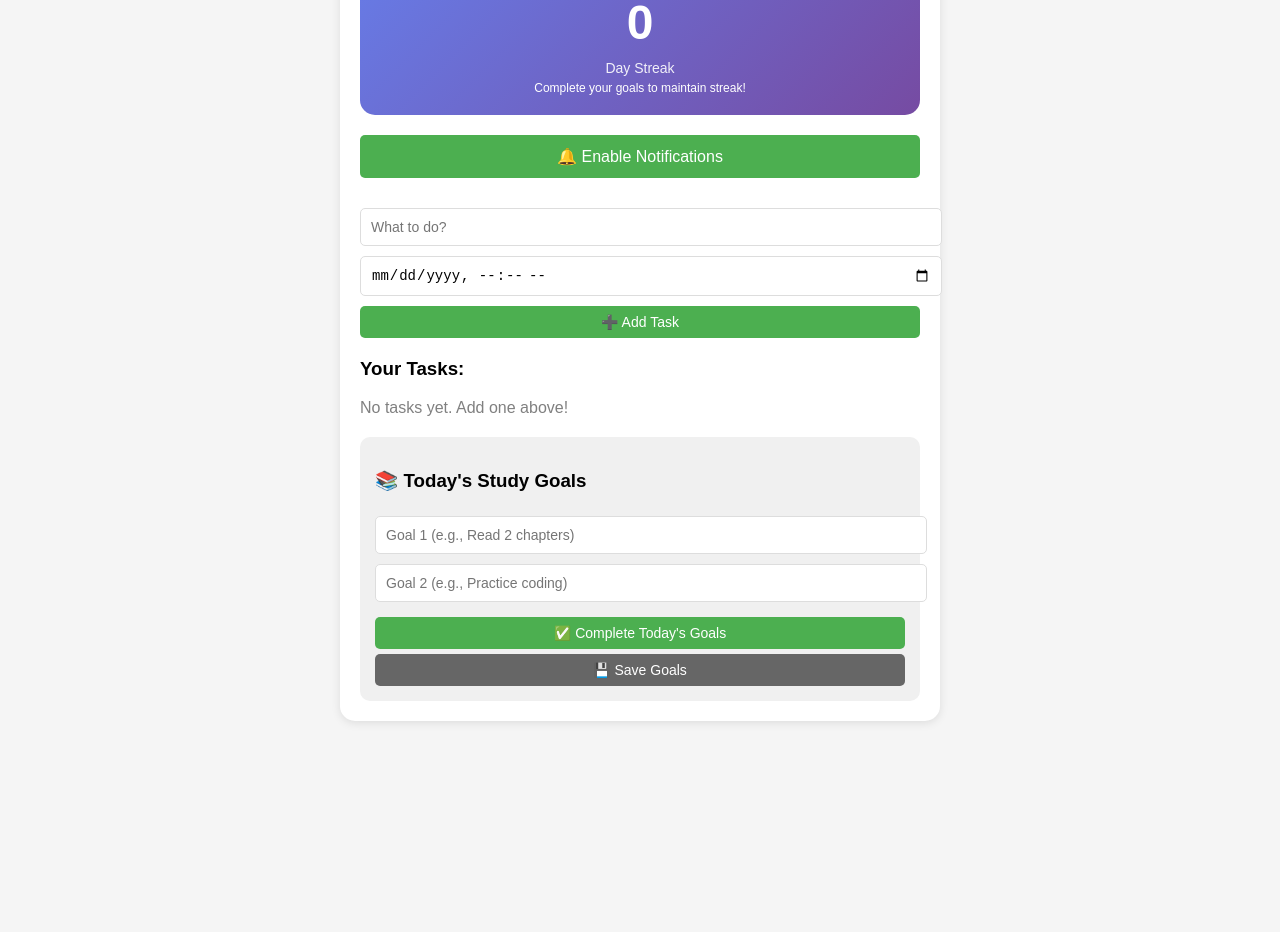
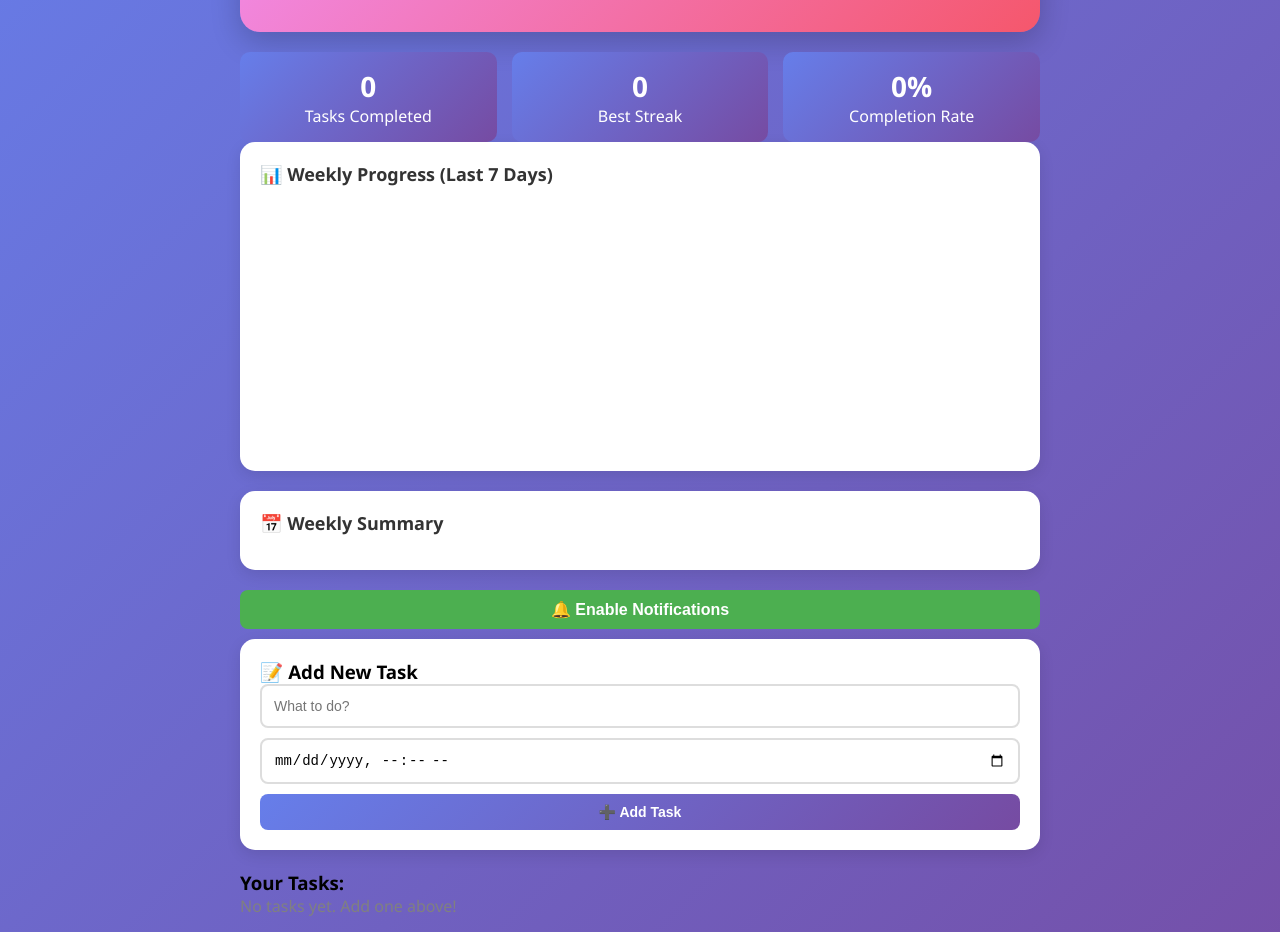
Before and after one commit to JyoshnaKarri/my-todo-notify, a plain HTML site: page index.html in a window 1280 px wide. Shown: the part 244-1176 px from the top of the page. Before the commit the page ends 1035 px from the top, so only its background shows below. Drawn offline with Linux system fonts and the light colour scheme.

Commit message:
Update index.html

```diff
--- a/index.html
+++ b/index.html
@@ -1,46 +1,145 @@
 <!DOCTYPE html>
 <html>
 <head>
-    <title>My Todo with Alarms & Streaks</title>
+    <title>My Todo with Streaks & Analytics</title>
     <meta name="viewport" content="width=device-width, initial-scale=1">
     <style>
+        * {
+            margin: 0;
+            padding: 0;
+            box-sizing: border-box;
+        }
+
         body {
-            font-family: Arial;
-            max-width: 600px;
-            margin: 50px auto;
+            font-family: 'Segoe UI', Arial, sans-serif;
+            background: linear-gradient(135deg, #667eea 0%, #764ba2 100%);
+            min-height: 100vh;
             padding: 20px;
-            background: #f5f5f5;
         }
 
         .container {
+            max-width: 800px;
+            margin: 0 auto;
+        }
+
+        /* Streak Card */
+        .streak-card {
+            background: linear-gradient(135deg, #f093fb 0%, #f5576c 100%);
+            color: white;
+            padding: 25px;
+            border-radius: 20px;
+            text-align: center;
+            margin-bottom: 20px;
+            box-shadow: 0 10px 30px rgba(0,0,0,0.2);
+        }
+
+        .streak-number {
+            font-size: 64px;
+            font-weight: bold;
+            margin: 10px 0;
+            text-shadow: 2px 2px 4px rgba(0,0,0,0.2);
+        }
+
+        .fire-icon {
+            font-size: 48px;
+            animation: bounce 1s ease infinite;
+        }
+
+        @keyframes bounce {
+            0%, 100% { transform: translateY(0); }
+            50% { transform: translateY(-10px); }
+        }
+
+        /* Graph Container */
+        .graph-container {
             background: white;
             padding: 20px;
             border-radius: 15px;
-            box-shadow: 0 2px 10px rgba(0,0,0,0.1);
+            margin-bottom: 20px;
+            box-shadow: 0 5px 15px rgba(0,0,0,0.1);
         }
 
-        .streak-card {
-            background: linear-gradient(135deg, #667eea 0%, #764ba2 100%);
-            color: white;
+        .graph-title {
+            font-size: 18px;
+            font-weight: bold;
+            margin-bottom: 15px;
+            color: #333;
+        }
+
+        .bar-graph {
+            display: flex;
+            align-items: flex-end;
+            gap: 15px;
+            justify-content: center;
+            flex-wrap: wrap;
+            min-height: 250px;
+        }
+
+        .bar-item {
+            flex: 1;
+            min-width: 50px;
+            text-align: center;
+        }
+
+        .bar {
+            background: linear-gradient(180deg, #667eea 0%, #764ba2 100%);
+            height: 0px;
+            min-height: 5px;
+            border-radius: 10px;
+            transition: height 0.5s ease;
+            cursor: pointer;
+            position: relative;
+        }
+
+        .bar:hover {
+            opacity: 0.8;
+            transform: scaleX(1.05);
+        }
+
+        .bar-label {
+            margin-top: 10px;
+            font-size: 12px;
+            font-weight: bold;
+            color: #555;
+        }
+
+        .bar-value {
+            font-size: 11px;
+            color: #667eea;
+            margin-top: 5px;
+        }
+
+        /* Weekly Summary */
+        .summary-card {
+            background: white;
             padding: 20px;
             border-radius: 15px;
-            text-align: center;
             margin-bottom: 20px;
+            box-shadow: 0 5px 15px rgba(0,0,0,0.1);
         }
 
-        .streak-number {
-            font-size: 48px;
+        .milestone {
+            background: linear-gradient(135deg, #ffecd2 0%, #fcb69f 100%);
+            padding: 15px;
+            border-radius: 10px;
+            margin: 10px 0;
+            text-align: center;
             font-weight: bold;
-            margin: 10px 0;
+            animation: glow 1s ease-in-out;
         }
 
-        .streak-label {
-            font-size: 14px;
-            opacity: 0.9;
+        @keyframes glow {
+            0% { transform: scale(0.9); opacity: 0; }
+            100% { transform: scale(1); opacity: 1; }
         }
 
-        .fire-icon {
-            font-size: 32px;
+        /* Todo Items */
+        .todo-card {
+            background: white;
+            border-radius: 15px;
+            padding: 20px;
+            margin-bottom: 20px;
+            box-shadow: 0 5px 15px rgba(0,0,0,0.1);
         }
 
         .todo-item {
@@ -51,48 +150,62 @@
             padding: 10px;
             background: #f9f9f9;
             border-radius: 8px;
+            transition: transform 0.2s;
+        }
+
+        .todo-item:hover {
+            transform: translateX(5px);
         }
 
         button {
-            padding: 8px 15px;
+            padding: 10px 20px;
             cursor: pointer;
             border: none;
-            border-radius: 5px;
+            border-radius: 8px;
             font-size: 14px;
+            font-weight: bold;
+            transition: all 0.3s;
+        }
+
+        button:hover {
+            transform: translateY(-2px);
+            box-shadow: 0 2px 8px rgba(0,0,0,0.2);
         }
 
         #notification-btn {
             background: #4CAF50;
             color: white;
-            border: none;
-            padding: 12px;
             width: 100%;
             margin-bottom: 10px;
             font-size: 16px;
         }
 
-        .alarm {
-            background: #ff9800;
+        input[type="text"], input[type="datetime-local"] {
+            padding: 12px;
+            border: 2px solid #ddd;
+            border-radius: 8px;
+            font-size: 14px;
+            width: 100%;
+            margin-bottom: 10px;
+            transition: border 0.3s;
         }
 
-        input[type="text"], input[type="datetime-local"] {
-            padding: 10px;
-            border: 1px solid #ddd;
-            border-radius: 5px;
-            font-size: 14px;
+        input:focus {
+            outline: none;
+            border-color: #667eea;
+        }
+
+        .add-btn {
+            background: linear-gradient(135deg, #667eea 0%, #764ba2 100%);
+            color: white;
+            width: 100%;
         }
 
         .goals-section {
-            background: #f0f0f0;
-            padding: 15px;
-            border-radius: 10px;
+            background: linear-gradient(135deg, #a8edea 0%, #fed6e3 100%);
+            padding: 20px;
+            border-radius: 15px;
             margin-top: 20px;
-        }
-
-        .goal-input {
-            width: 100%;
-            margin: 5px 0;
-            padding: 8px;
         }
 
         .complete-btn {
@@ -100,58 +213,94 @@
             color: white;
         }
 
-        .delete-btn {
-            background: #f44336;
-            color: white;
+        .stats-grid {
+            display: grid;
+            grid-template-columns: repeat(auto-fit, minmax(150px, 1fr));
+            gap: 15px;
+            margin-top: 15px;
         }
 
-        .sound-toggle {
-            background: #2196F3;
+        .stat-box {
+            background: linear-gradient(135deg, #667eea 0%, #764ba2 100%);
             color: white;
-            padding: 5px 10px;
-            font-size: 12px;
-            margin-left: 10px;
+            padding: 15px;
+            border-radius: 10px;
+            text-align: center;
         }
 
-        @keyframes fireAnimation {
-            0% { transform: scale(1); }
-            100% { transform: scale(1.1); }
+        .stat-number {
+            font-size: 28px;
+            font-weight: bold;
         }
 
-        .fire-animation {
-            animation: fireAnimation 0.5s ease-in-out;
+        @media (max-width: 600px) {
+            .bar-item {
+                min-width: 35px;
+            }
+            .bar-label {
+                font-size: 10px;
+            }
         }
     </style>
 </head>
 <body>
     <div class="container">
-        <h1>📋 Todo with Streaks & Alarms</h1>
-
+        <!-- Streak Card -->
         <div class="streak-card">
             <div class="fire-icon">🔥</div>
             <div class="streak-number" id="streak-count">0</div>
-            <div class="streak-label">Day Streak</div>
-            <div style="font-size: 12px; margin-top: 5px;" id="last-completed">Complete your goals to maintain streak!</div>
+            <div style="font-size: 18px; margin-bottom: 5px;">Day Streak</div>
+            <div id="streak-message" style="font-size: 14px; opacity: 0.9;"></div>
+            <div style="font-size: 12px; margin-top: 10px;" id="last-completed"></div>
+        </div>
+
+        <!-- Statistics -->
+        <div class="stats-grid">
+            <div class="stat-box">
+                <div class="stat-number" id="total-completed">0</div>
+                <div>Tasks Completed</div>
+            </div>
+            <div class="stat-box">
+                <div class="stat-number" id="best-streak">0</div>
+                <div>Best Streak</div>
+            </div>
+            <div class="stat-box">
+                <div class="stat-number" id="completion-rate">0%</div>
+                <div>Completion Rate</div>
+            </div>
+        </div>
+
+        <!-- Bar Graph -->
+        <div class="graph-container">
+            <div class="graph-title">📊 Weekly Progress (Last 7 Days)</div>
+            <div class="bar-graph" id="bar-graph"></div>
+        </div>
+
+        <!-- Weekly Summary -->
+        <div class="summary-card" id="weekly-summary">
+            <div class="graph-title">📅 Weekly Summary</div>
+            <div id="summary-text"></div>
         </div>
 
         <button id="notification-btn">🔔 Enable Notifications</button>
 
-        <div style="margin: 20px 0;">
-            <input type="text" id="todo-text" placeholder="What to do?" style="width: 100%; margin-bottom: 10px;">
-            <input type="datetime-local" id="todo-time" style="width: 100%; margin-bottom: 10px;">
-            <button onclick="addTodo()" style="width: 100%; background: #4CAF50; color: white;">➕ Add Task</button>
+        <!-- Todo Section -->
+        <div class="todo-card">
+            <h3>📝 Add New Task</h3>
+            <input type="text" id="todo-text" placeholder="What to do?">
+            <input type="datetime-local" id="todo-time">
+            <button onclick="addTodo()" class="add-btn">➕ Add Task</button>
         </div>
 
         <div id="todo-list"></div>
 
+        <!-- Goals Section -->
         <div class="goals-section">
             <h3>📚 Today's Study Goals</h3>
-            <div id="daily-goals">
-                <input type="text" placeholder="Goal 1 (e.g., Read 2 chapters)" id="goal1" class="goal-input">
-                <input type="text" placeholder="Goal 2 (e.g., Practice coding)" id="goal2" class="goal-input">
-                <button onclick="completeDailyGoals()" id="complete-goals-btn" style="width: 100%; margin-top: 10px; background: #4CAF50; color: white;">✅ Complete Today's Goals</button>
-                <button onclick="saveGoals()" style="width: 100%; margin-top: 5px; background: #666; color: white;">💾 Save Goals</button>
-            </div>
+            <input type="text" placeholder="Goal 1 (e.g., Read 2 chapters)" id="goal1" style="margin-bottom: 10px;">
+            <input type="text" placeholder="Goal 2 (e.g., Practice coding)" id="goal2" style="margin-bottom: 10px;">
+            <button onclick="completeDailyGoals()" class="complete-btn" style="width: 100%; margin-bottom: 5px;">✅ Complete Today's Goals</button>
+            <button onclick="saveGoals()" style="width: 100%; background: #666; color: white;">💾 Save Goals</button>
         </div>
     </div>
 
```
